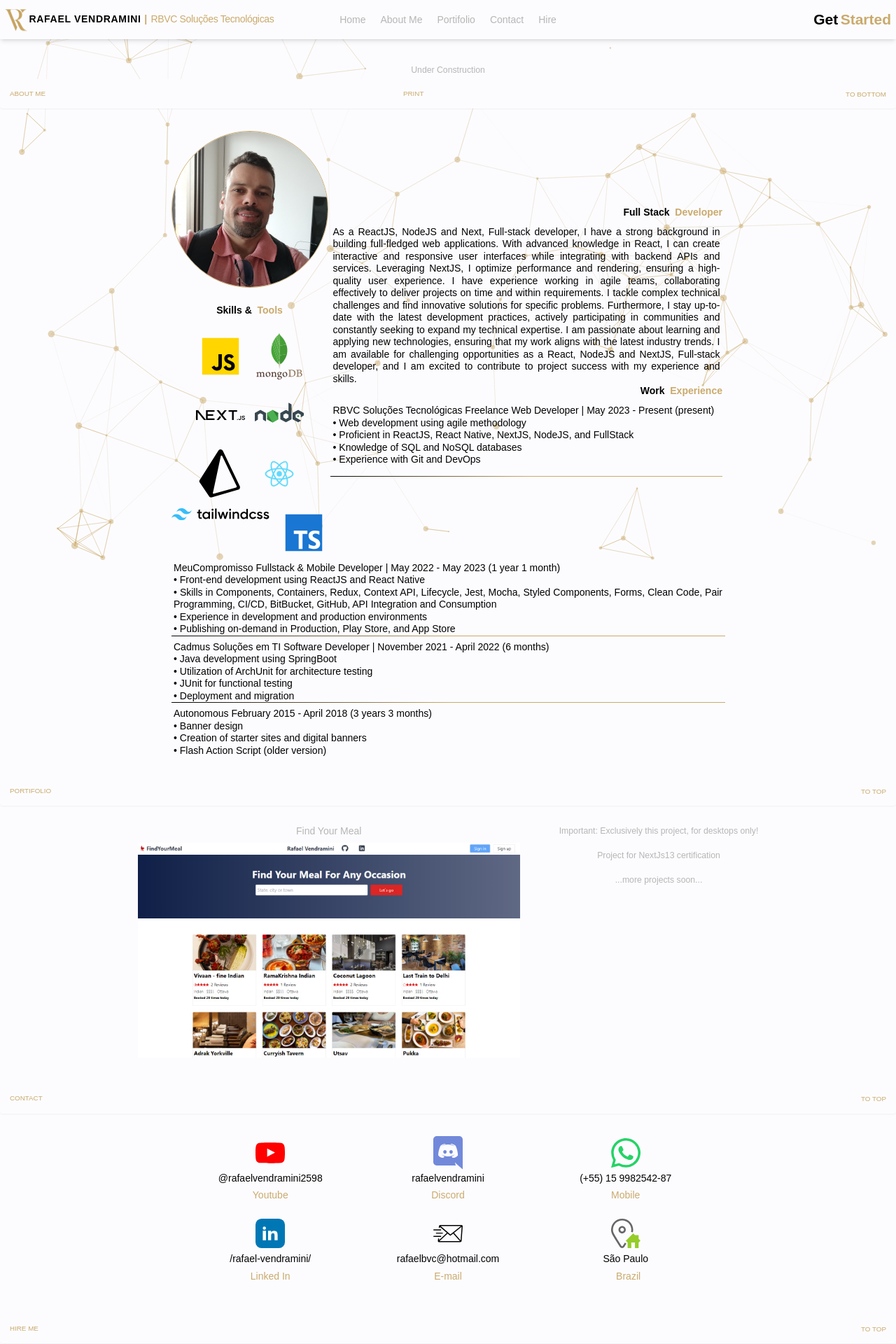
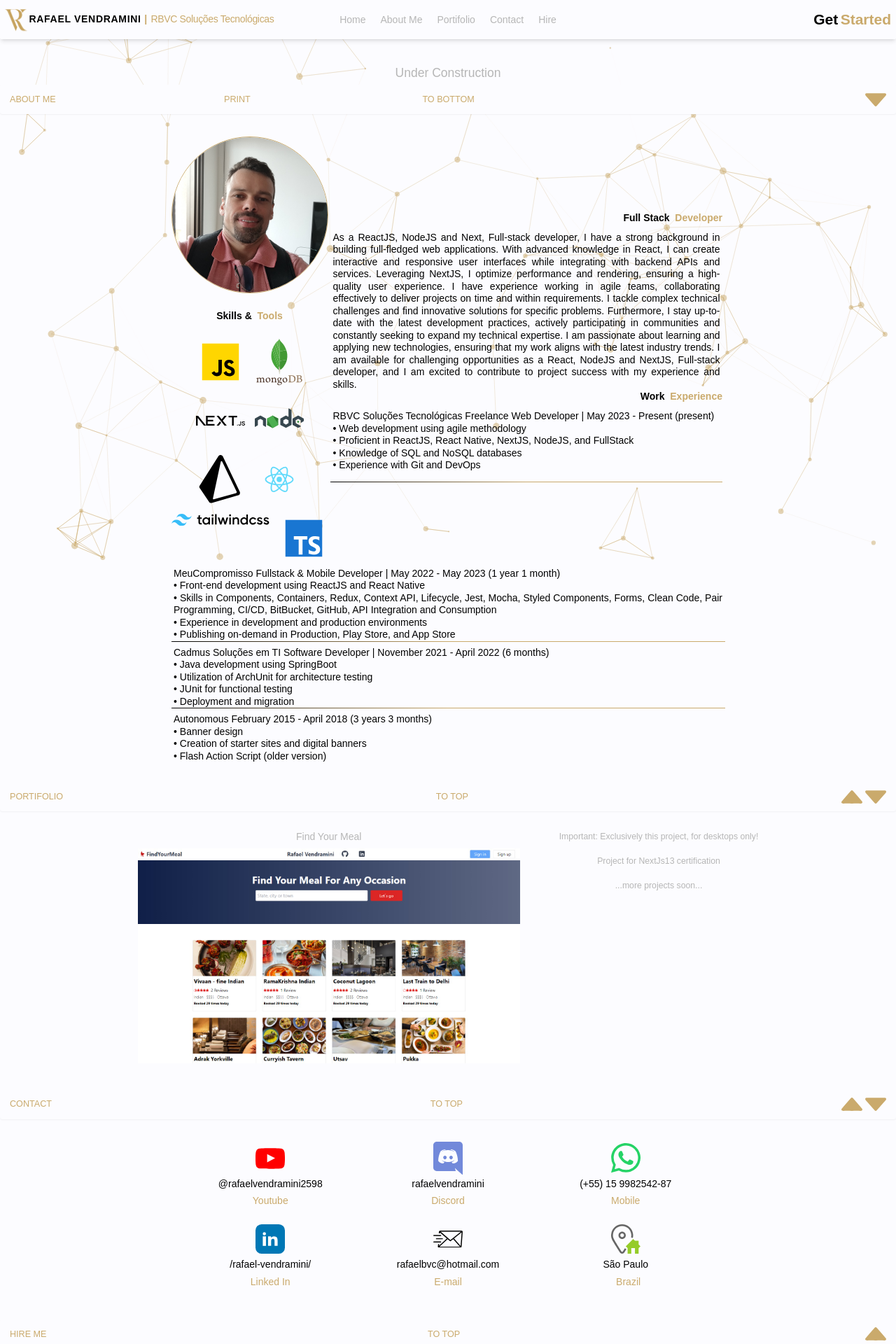
Before and after one commit to rafaelbvc/rbvc-profile-v2, a React (Vite) app: page / in a window 1280 px wide. Shown: the top 1920 px of the page at 70% size. Built offline with nearby package versions, Linux system fonts and the light colour scheme; no server answers.

Commit message:
v. 0.2.8 ArrowBtns 1st step

```diff
--- a/src/components/MenuHeader.tsx
+++ b/src/components/MenuHeader.tsx
@@ -1,9 +1,11 @@
 import { twMerge } from "tailwind-merge";
 // import Divisor from "./Divisor";
 import { IMenuHeader } from "../interfaces/menuHeader";
+import ArrowUp from "./svg/ArrowUp";
+import ArrowDown from "./svg/ArrowDown";
 
 const MenuHeader = (props: IMenuHeader) => {
-  const { titleHeader, onClick, className, buttonText, hRef } = props;
+  const { titleHeader, onClick, className, buttonText, hRef, hrefUp, hrefDown, classArrowUp, classArrowDown, classNameArrows } = props;
 
   return (
     <header>
@@ -14,6 +16,15 @@
             {buttonText}
           </button>
         </a>
+        <menu className={twMerge("flex items-center justify-between w-[4.6rem]  h-[3rem]", classNameArrows)}>
+          <a href={hrefUp} className={classArrowUp}>
+            <ArrowUp width="30" />
+          </a>
+
+          <a href={hrefDown} className={classArrowDown}>
+            <ArrowDown width="30" />
+          </a>
+        </menu>
       </section>
       {/* <Divisor className="margins" /> */}
     </header>
--- a/src/components/profileMenuScreens/ContactScreen.tsx
+++ b/src/components/profileMenuScreens/ContactScreen.tsx
@@ -15,7 +15,9 @@
       <MenuHeader
         titleHeader="CONTACT"
         buttonText="TO TOP"
-        hRef="#AboutMe"
+        hrefUp="#AboutMe"
+        hrefDown="#HireScreen"
+
       />
       <section className="flex justify-center paddingYScreens">
         <section className="flex flex-col justify-between gap-2 md:gap-3 lg:gap-4 xl:gap-5 2xl:gap-6  py-3 sm:flex-wrap margins sm:flex-row  max-w-[48rem]">
--- a/src/components/profileMenuScreens/HireScreen.tsx
+++ b/src/components/profileMenuScreens/HireScreen.tsx
@@ -11,7 +11,9 @@
         className=""
         titleHeader="HIRE ME"
         buttonText="TO TOP"
-        hRef="#AboutMe"
+        hrefUp="#AboutMe"
+        classArrowDown="hidden"
+        classNameArrows="justify-end"
       />
       <section className="flex justify-center paddingYScreens">
         <div className="flex flex-col p-2 sm:flex-row margins ">
--- a/src/components/profileMenuScreens/aboutMe/pdf/AboutMePdf.tsx
+++ b/src/components/profileMenuScreens/aboutMe/pdf/AboutMePdf.tsx
@@ -25,17 +25,19 @@
     <article >
       <ReactToPrint
         trigger={() => (
-          <button className="animate-ping pl-[45%] smallTitles">
+          <button className="animate-ping pl-[25%] smallTitles">
             PRINT
           </button>
         )}
         content={() => aboutMePdfRef.current}
       />
       <MenuHeader
-        className="flex mt-[-2.1rem] justify-between"
+        className="flex mt-[-2.3rem] justify-between"
         titleHeader="ABOUT ME"
         buttonText="TO BOTTOM"
-        hRef="#HireScreen"
+        hrefDown="#HireScreen"
+        classArrowUp="hidden"
+        classNameArrows="justify-end"
       />
 
       <style>
--- a/src/components/profileMenuScreens/portifolio/PortifolioScreen.tsx
+++ b/src/components/profileMenuScreens/portifolio/PortifolioScreen.tsx
@@ -11,7 +11,8 @@
       <MenuHeader
         titleHeader="PORTIFOLIO"
         buttonText="TO TOP"
-        hRef="#AboutMe"
+        hrefUp="#AboutMe"
+        hrefDown="#HireScreen"
       />
       <section className="flex justify-center mx-auto paddingYScreens max-w-[80rem] flex-wrap lg:flex-nowrap">
         <section className="flex flex-col items-center p-2 lg:w-1/2 margins">
--- /dev/null
+++ b/src/components/svg/ArrowDown.tsx
@@ -0,0 +1,16 @@
+import { TSVGPropsType } from "../../types/svgPropsType"
+
+const ArrowDown = ({ width }: TSVGPropsType) => {
+    return (
+        <svg width={width} version="1.1" id="Layer_1" xmlns="http://www.w3.org/2000/svg" xmlnsXlink="http://www.w3.org/1999/xlink" x="0px" y="0px"
+            viewBox="0 0 128 81" enable-background="new 0 0 128 81" xmlSpace="preserve">
+            <path fill-rule="evenodd" clip-rule="evenodd" d="M64.316,0.89c17.873,0,35.747,0.04,53.619-0.031
+        c4.006-0.016,7.562,0.6,9.354,4.688c1.75,3.991,0.123,7.148-2.549,10.188C107.166,35.727,89.667,55.786,72.125,75.81
+        c-6.09,6.953-10.055,6.922-16.203-0.1C38.385,55.685,20.885,35.626,3.311,15.632C0.627,12.579-0.916,9.408,0.897,5.435
+        c1.772-3.885,5.164-4.587,9.049-4.573C28.069,0.927,46.192,0.891,64.316,0.89z" fill="#CAAA6C" />
+
+        </svg>
+    )
+}
+
+export default ArrowDown
--- /dev/null
+++ b/src/components/svg/ArrowUp.tsx
@@ -0,0 +1,17 @@
+import { TSVGPropsType } from "../../types/svgPropsType"
+
+
+const ArrowUp = ({ width }: TSVGPropsType) => {
+    return (
+        <svg width={width} version="1.1" id="Layer_1" xmlns="http://www.w3.org/2000/svg" xmlnsXlink="http://www.w3.org/1999/xlink" x="0px" y="0px"
+            viewBox="0 0 128 81" enable-background="new 0 0 128 81" xmlSpace="preserve">
+            <path fill-rule="evenodd" clip-rule="evenodd" d="M63.748,80.539c-17.873,0-35.747-0.039-53.619,0.031
+	c-4.006,0.016-7.562-0.6-9.354-4.688c-1.75-3.99-0.123-7.148,2.549-10.188C20.898,45.703,38.397,25.644,55.939,5.621
+	c6.09-6.953,10.055-6.922,16.203,0.1c17.537,20.025,35.037,40.084,52.611,60.079c2.684,3.053,4.227,6.223,2.414,10.197
+	c-1.772,3.885-5.164,4.586-9.049,4.572C99.995,80.504,81.872,80.539,63.748,80.539z" fill="#CAAA6C" />
+
+        </svg>
+    )
+}
+
+export default ArrowUp
--- a/src/index.css
+++ b/src/index.css
@@ -62,7 +62,7 @@
 }
 
 .smallTitles {
-  @apply text-xms text-mediumGray hover:text-golden md:hover:text-mediumGray md:text-golden;
+  @apply text-sms text-mediumGray hover:text-golden md:hover:text-mediumGray md:text-golden;
 }
 
 .menusStyle {
--- a/src/pages/Public.tsx
+++ b/src/pages/Public.tsx
@@ -39,7 +39,7 @@
         />
       </menu>
       <section className="flex  flex-col mx-auto pt-[2.6rem]">
-        <p className="z-40 pDescription">Under Construction</p>
+        <p className="z-40 text-xl text-center whitespace-normal text-mediumGray">Under Construction</p>
         <AboutMeContainer
           className="z-10 mt-[1rem]"
         />
```
Also changed, not shown: src/interfaces/menuHeader.ts (+6 -1 lines).
